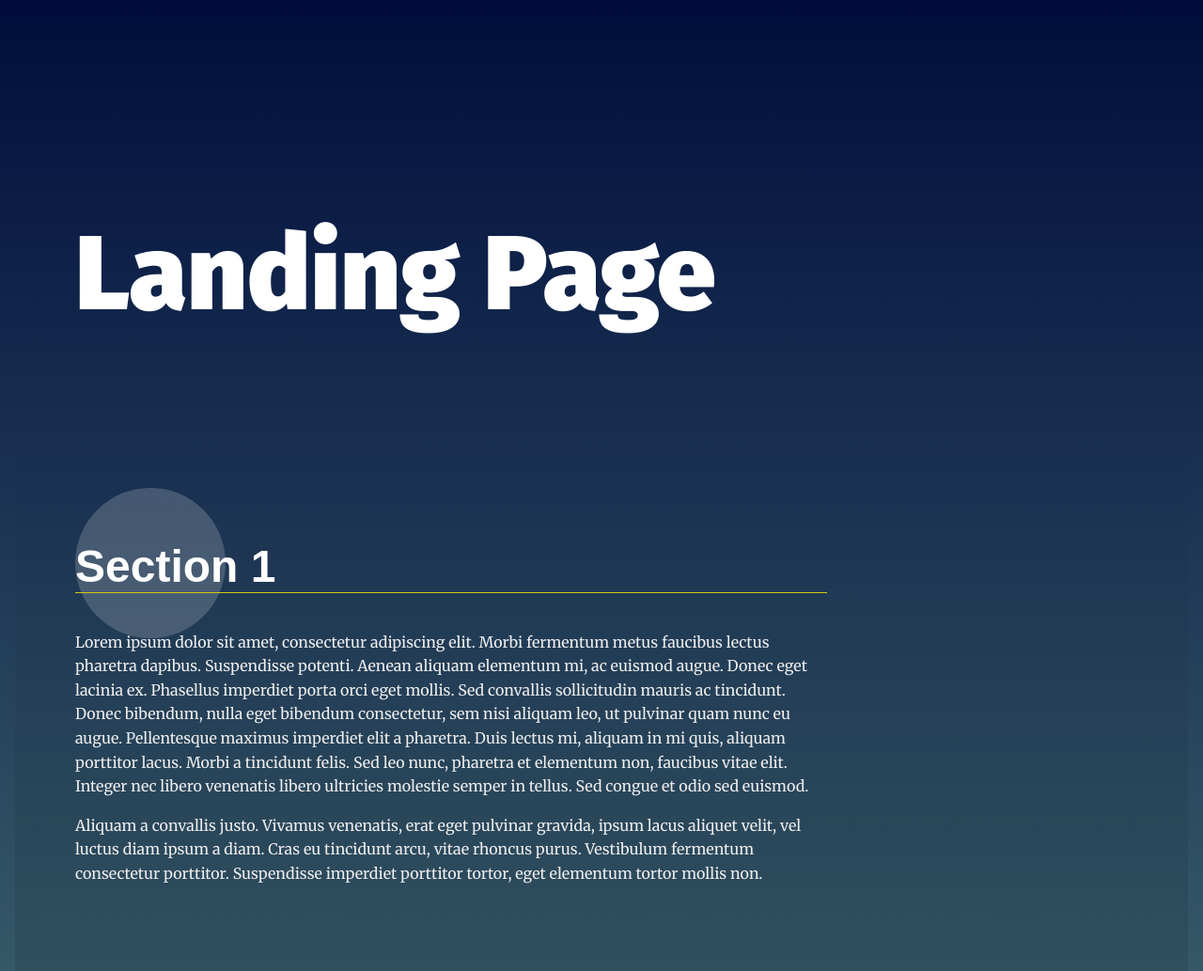
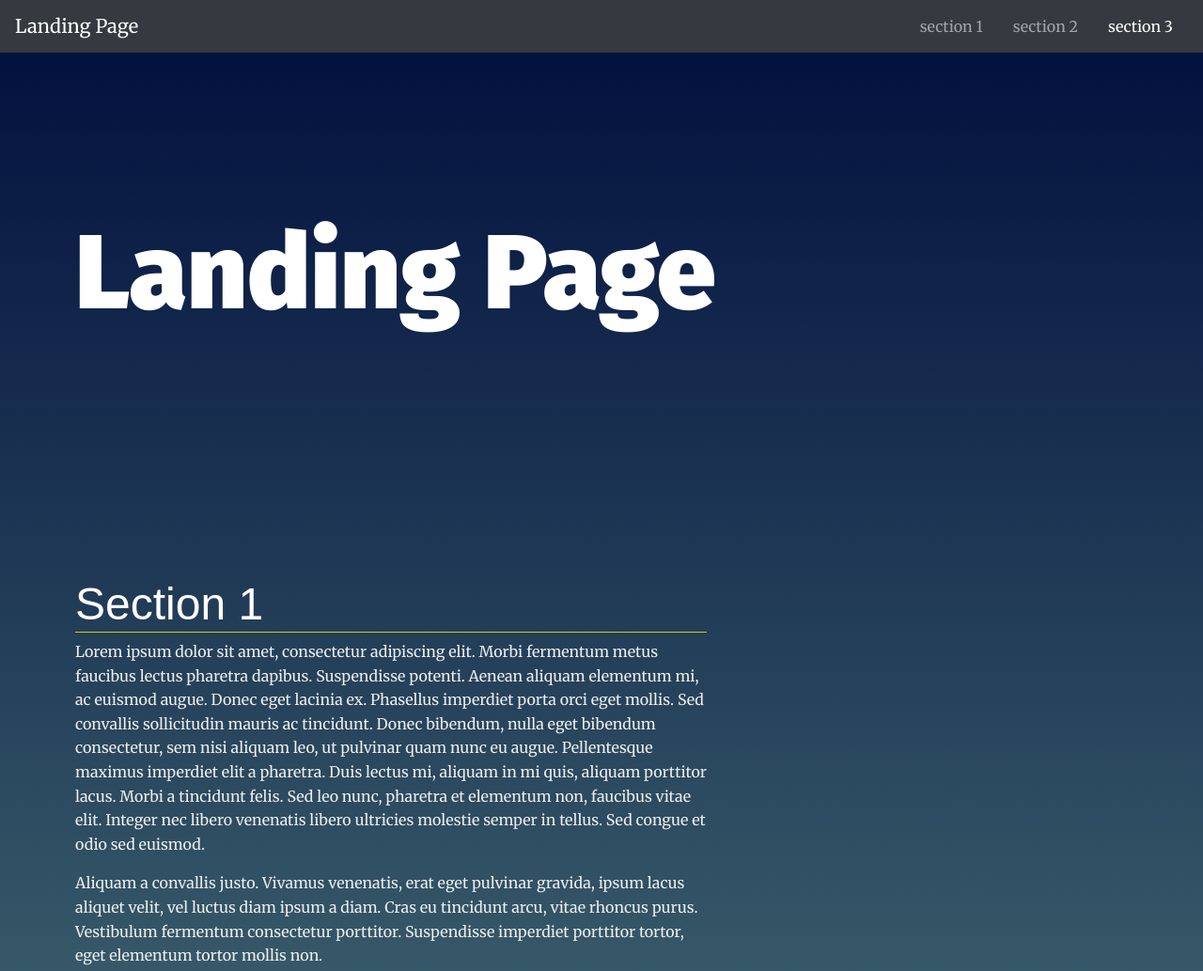
Before and after one commit to X8Sky/landing-page, a plain HTML site: page index.html in a window 1280 px wide. Shown: the top 1033 px of the page at 94% size. Drawn offline with nearby package versions, Linux system fonts and the light colour scheme.

Commit message:
add navbar

```diff
--- a/css/styles.css
+++ b/css/styles.css
@@ -10,6 +10,10 @@
 
 
 /* ---- Base Rules ---- */
+html {
+    scroll-behavior: smooth;
+}
+
 body {
     background: rgb(136,203,171);
     background: linear-gradient(0deg, rgba(136,203,171,1) 0%, rgba(0,13,60,1) 100%);
@@ -23,7 +27,7 @@ body {
 h1 {
     font-family: 'Fira Sans', sans-serif;
     font-size: 3em;
-    margin: 2em 1rem;
+    margin: 3em 1rem 2rem;
 }
 
 @media only screen and (min-width: 35em){
@@ -58,6 +62,7 @@ main {
 section {
     position: relative;
     min-height: 80vh;
+    padding-top: 5rem;
 }
 
 
@@ -67,22 +72,21 @@ section {
 .navbar__menu ul {
     padding-left: 0;
     margin: 0;
-    text-align: right;
+    text-align: center;
+    flex-direction: row;
 }
 
-.navbar__menu li {
-    display: inline-block;
+.navbar__menu .navbar-brand {
+    line-height: 46px;
 }
 
-.navbar__menu .menu__link {
-    display: block;
+.navbar__menu .nav-link  {
     padding: 1em;
-    font-weight: bold;
     text-decoration: none;
     color: #000;
 }
 
-.navbar__menu .menu__link:hover {
+.navbar__menu .nav-link:hover {
     background: #333;
     color: #fff;
     transition: ease 0.3s all;
@@ -192,18 +196,17 @@ section:nth-of-type(3n + 1) .landing__container::after {
 
 /* ---- Theme State Rules ---- */
 /* Section Active Styles */
-/* Note: your-active-class class is applied through javascript. You should update the class here and in the index.html to what you set in your javascript file.  */
-section.your-active-class {
+section.active {
     background: rgb(0, 0, 0);
-    background: linear-gradient(0deg, rgba(0, 0, 0, 0.1) 0%, rgba(0, 0, 0, 0) 100%);
+    background: linear-gradient(0deg, rgba(255, 255, 255, 0.1) 0%, rgba(255, 255, 255, 0) 100%);
 }
 
-section.your-active-class .landing__container::before {
+section.active .landing__container::before {
     opacity: 1;
     animation: rotate 4s linear 0s infinite forwards;
 }
 
-section.your-active-class .landing__container::after {
+section.active .landing__container::after {
     opacity: 1;
     animation: rotate 5s linear 0s infinite forwards reverse;
 }
--- a/index.html
+++ b/index.html
@@ -1,15 +1,20 @@
 <!DOCTYPE html>
 <html lang="en">
+
 <head>
   <meta charset="UTF-8">
   <meta name="viewport" content="width=device-width, initial-scale=1.0">
   <meta http-equiv="X-UA-Compatible" content="ie=edge">
   <title>Manipulating the DOM</title>
   <!-- Load Google Fonts -->
-  <link href="https://fonts.googleapis.com/css?family=Fira+Sans:900|Merriweather&display=swap" rel="stylesheet">  <!-- Load Styles -->
+  <link href="https://fonts.googleapis.com/css?family=Fira+Sans:900|Merriweather&display=swap" rel="stylesheet">
+  <!-- Load Styles -->
+  <link rel="stylesheet" href="https://stackpath.bootstrapcdn.com/bootstrap/5.0.0-alpha1/css/bootstrap.min.css"
+    integrity="sha384-r4NyP46KrjDleawBgD5tp8Y7UzmLA05oM1iAEQ17CSuDqnUK2+k9luXQOfXJCJ4I" crossorigin="anonymous">
   <link href="css/styles.css" rel="stylesheet">
 </head>
-<body>
+
+<body data-spy="scroll" data-target=".navbar" data-offset="56">
   <!-- HTML Follows BEM naming conventions
   IDs are only used for sections to connect menu achors to sections -->
   <header class="page__header">
@@ -26,34 +31,66 @@
     a data attribute that will populate the li node.
     Adding more sections will automatically populate nav.
     The first section is set to active class by default -->
-    <section id="section1" data-nav="Section 1" class="your-active-class">
+    <section id="section1" data-nav="Section 1">
       <div class="landing__container">
         <h2>Section 1</h2>
-        <p>Lorem ipsum dolor sit amet, consectetur adipiscing elit. Morbi fermentum metus faucibus lectus pharetra dapibus. Suspendisse potenti. Aenean aliquam elementum mi, ac euismod augue. Donec eget lacinia ex. Phasellus imperdiet porta orci eget mollis. Sed convallis sollicitudin mauris ac tincidunt. Donec bibendum, nulla eget bibendum consectetur, sem nisi aliquam leo, ut pulvinar quam nunc eu augue. Pellentesque maximus imperdiet elit a pharetra. Duis lectus mi, aliquam in mi quis, aliquam porttitor lacus. Morbi a tincidunt felis. Sed leo nunc, pharetra et elementum non, faucibus vitae elit. Integer nec libero venenatis libero ultricies molestie semper in tellus. Sed congue et odio sed euismod.</p>
+        <p>Lorem ipsum dolor sit amet, consectetur adipiscing elit. Morbi fermentum metus faucibus lectus pharetra
+          dapibus. Suspendisse potenti. Aenean aliquam elementum mi, ac euismod augue. Donec eget lacinia ex. Phasellus
+          imperdiet porta orci eget mollis. Sed convallis sollicitudin mauris ac tincidunt. Donec bibendum, nulla eget
+          bibendum consectetur, sem nisi aliquam leo, ut pulvinar quam nunc eu augue. Pellentesque maximus imperdiet
+          elit a pharetra. Duis lectus mi, aliquam in mi quis, aliquam porttitor lacus. Morbi a tincidunt felis. Sed leo
+          nunc, pharetra et elementum non, faucibus vitae elit. Integer nec libero venenatis libero ultricies molestie
+          semper in tellus. Sed congue et odio sed euismod.</p>
 
-        <p>Aliquam a convallis justo. Vivamus venenatis, erat eget pulvinar gravida, ipsum lacus aliquet velit, vel luctus diam ipsum a diam. Cras eu tincidunt arcu, vitae rhoncus purus. Vestibulum fermentum consectetur porttitor. Suspendisse imperdiet porttitor tortor, eget elementum tortor mollis non.</p>
+        <p>Aliquam a convallis justo. Vivamus venenatis, erat eget pulvinar gravida, ipsum lacus aliquet velit, vel
+          luctus diam ipsum a diam. Cras eu tincidunt arcu, vitae rhoncus purus. Vestibulum fermentum consectetur
+          porttitor. Suspendisse imperdiet porttitor tortor, eget elementum tortor mollis non.</p>
       </div>
     </section>
     <section id="section2" data-nav="Section 2">
       <div class="landing__container">
         <h2>Section 2</h2>
-        <p>Lorem ipsum dolor sit amet, consectetur adipiscing elit. Morbi fermentum metus faucibus lectus pharetra dapibus. Suspendisse potenti. Aenean aliquam elementum mi, ac euismod augue. Donec eget lacinia ex. Phasellus imperdiet porta orci eget mollis. Sed convallis sollicitudin mauris ac tincidunt. Donec bibendum, nulla eget bibendum consectetur, sem nisi aliquam leo, ut pulvinar quam nunc eu augue. Pellentesque maximus imperdiet elit a pharetra. Duis lectus mi, aliquam in mi quis, aliquam porttitor lacus. Morbi a tincidunt felis. Sed leo nunc, pharetra et elementum non, faucibus vitae elit. Integer nec libero venenatis libero ultricies molestie semper in tellus. Sed congue et odio sed euismod.</p>
+        <p>Lorem ipsum dolor sit amet, consectetur adipiscing elit. Morbi fermentum metus faucibus lectus pharetra
+          dapibus. Suspendisse potenti. Aenean aliquam elementum mi, ac euismod augue. Donec eget lacinia ex. Phasellus
+          imperdiet porta orci eget mollis. Sed convallis sollicitudin mauris ac tincidunt. Donec bibendum, nulla eget
+          bibendum consectetur, sem nisi aliquam leo, ut pulvinar quam nunc eu augue. Pellentesque maximus imperdiet
+          elit a pharetra. Duis lectus mi, aliquam in mi quis, aliquam porttitor lacus. Morbi a tincidunt felis. Sed leo
+          nunc, pharetra et elementum non, faucibus vitae elit. Integer nec libero venenatis libero ultricies molestie
+          semper in tellus. Sed congue et odio sed euismod.</p>
 
-        <p>Aliquam a convallis justo. Vivamus venenatis, erat eget pulvinar gravida, ipsum lacus aliquet velit, vel luctus diam ipsum a diam. Cras eu tincidunt arcu, vitae rhoncus purus. Vestibulum fermentum consectetur porttitor. Suspendisse imperdiet porttitor tortor, eget elementum tortor mollis non.</p>
+        <p>Aliquam a convallis justo. Vivamus venenatis, erat eget pulvinar gravida, ipsum lacus aliquet velit, vel
+          luctus diam ipsum a diam. Cras eu tincidunt arcu, vitae rhoncus purus. Vestibulum fermentum consectetur
+          porttitor. Suspendisse imperdiet porttitor tortor, eget elementum tortor mollis non.</p>
       </div>
     </section>
     <section id="section3" data-nav="Section 3">
       <div class="landing__container">
         <h2>Section 3</h2>
-        <p>Lorem ipsum dolor sit amet, consectetur adipiscing elit. Morbi fermentum metus faucibus lectus pharetra dapibus. Suspendisse potenti. Aenean aliquam elementum mi, ac euismod augue. Donec eget lacinia ex. Phasellus imperdiet porta orci eget mollis. Sed convallis sollicitudin mauris ac tincidunt. Donec bibendum, nulla eget bibendum consectetur, sem nisi aliquam leo, ut pulvinar quam nunc eu augue. Pellentesque maximus imperdiet elit a pharetra. Duis lectus mi, aliquam in mi quis, aliquam porttitor lacus. Morbi a tincidunt felis. Sed leo nunc, pharetra et elementum non, faucibus vitae elit. Integer nec libero venenatis libero ultricies molestie semper in tellus. Sed congue et odio sed euismod.</p>
+        <p>Lorem ipsum dolor sit amet, consectetur adipiscing elit. Morbi fermentum metus faucibus lectus pharetra
+          dapibus. Suspendisse potenti. Aenean aliquam elementum mi, ac euismod augue. Donec eget lacinia ex. Phasellus
+          imperdiet porta orci eget mollis. Sed convallis sollicitudin mauris ac tincidunt. Donec bibendum, nulla eget
+          bibendum consectetur, sem nisi aliquam leo, ut pulvinar quam nunc eu augue. Pellentesque maximus imperdiet
+          elit a pharetra. Duis lectus mi, aliquam in mi quis, aliquam porttitor lacus. Morbi a tincidunt felis. Sed leo
+          nunc, pharetra et elementum non, faucibus vitae elit. Integer nec libero venenatis libero ultricies molestie
+          semper in tellus. Sed congue et odio sed euismod.</p>
 
-        <p>Aliquam a convallis justo. Vivamus venenatis, erat eget pulvinar gravida, ipsum lacus aliquet velit, vel luctus diam ipsum a diam. Cras eu tincidunt arcu, vitae rhoncus purus. Vestibulum fermentum consectetur porttitor. Suspendisse imperdiet porttitor tortor, eget elementum tortor mollis non.</p>
+        <p>Aliquam a convallis justo. Vivamus venenatis, erat eget pulvinar gravida, ipsum lacus aliquet velit, vel
+          luctus diam ipsum a diam. Cras eu tincidunt arcu, vitae rhoncus purus. Vestibulum fermentum consectetur
+          porttitor. Suspendisse imperdiet porttitor tortor, eget elementum tortor mollis non.</p>
       </div>
     </section>
   </main>
   <footer class="page__footer">
     <p>&copy Udacity</p>
   </footer>
+  <!-- Load Scripts -->
+  <script src="https://cdn.jsdelivr.net/npm/popper.js@1.16.0/dist/umd/popper.min.js"
+    integrity="sha384-Q6E9RHvbIyZFJoft+2mJbHaEWldlvI9IOYy5n3zV9zzTtmI3UksdQRVvoxMfooAo"
+    crossorigin="anonymous"></script>
+  <script src="https://stackpath.bootstrapcdn.com/bootstrap/5.0.0-alpha1/js/bootstrap.min.js"
+    integrity="sha384-oesi62hOLfzrys4LxRF63OJCXdXDipiYWBnvTl9Y9/TRlw5xlKIEHpNyvvDShgf/"
+    crossorigin="anonymous"></script>
+  <script src="/js/app.js"></script>
+</body>
 
-</body>
 </html>
--- a/js/app.js
+++ b/js/app.js
@@ -18,6 +18,9 @@
  *
 */
 
+const pageHeader = document.querySelector('.page__header');
+const navbarMenu = document.querySelector('.navbar__menu');
+const navbarList = document.querySelector('#navbar__list');
 
 /**
  * End Global Variables
@@ -35,12 +38,18 @@
 
 // build the nav
 
-
-// Add class 'active' to section when near top of viewport
-
+navbarMenu.classList.add('navbar', 'navbar-dark', 'bg-dark', 'justify-content-center', 'justify-content-sm-between', 'px-3', 'py-0');
+// insert page brand
+navbarMenu.insertAdjacentHTML('afterbegin', `<a class="navbar-brand" href="/">Landing Page</a>  `)
 
 // Scroll to anchor ID using scrollTO event
 
+// Build menu
+
+navbarList.classList.add('navbar-nav');
+navbarList.innerHTML=`<a class="nav-link" href="#section1">section 1</a>
+<a class="nav-link" href="#section2">section 2</a>
+<a class="nav-link" href="#section3">section 3</a>`;
 
 /**
  * End Main Functions
@@ -48,8 +57,17 @@
  *
 */
 
-// Build menu
-
 // Scroll to section on link click
 
+// css scroll-behavior: smooth; did the trick
+
 // Set sections as active
+
+window.addEventListener('activate.bs.scrollspy', function (e) {
+  const activeLink = navbarList.querySelector('.nav-link.active');
+  const activeSection = activeLink.getAttribute('href');
+  //remove previous active section class
+  document.querySelector('section.active')?.classList.remove('active')
+  //add active class to new section
+  document.querySelector(activeSection).classList.add('active')
+});
```
